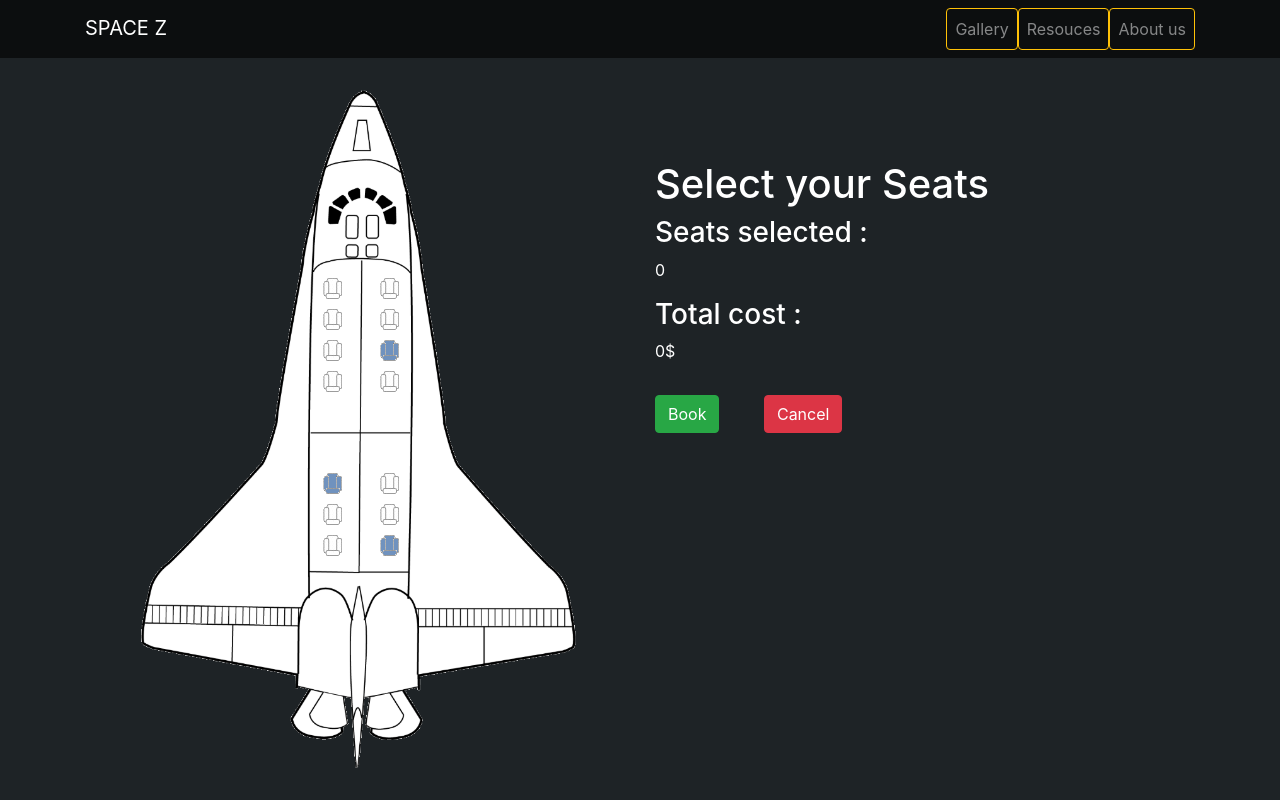
After one commit to Ivor18/spacez, a PHP site: page /book.html in a window 1280 px wide. The commit adds this page. Run offline with PHP 8.4, Linux system fonts and the light colour scheme.

Commit message:
commit 6

```diff
--- /dev/null
+++ b/book.html
@@ -0,0 +1,210 @@
+<!DOCTYPE html>
+<html>
+<head>
+	<title>Gallery Page</title>
+	  <link rel="stylesheet" type="text/css" href="css/bootstrap.min.css">
+</head>
+<body>
+	<style type="text/css">
+		.navbar{
+  margin-top: 0;
+  background-color: rgba(0,0,0,0.6);
+}
+.fixed-top.scrolled {
+  background-color: rgba(2,22,42,0.8);
+  transition: background-color 200ms linear;
+}
+.flx1{
+  display: flex;
+  flex-wrap: nowrap;
+  justify-content: flex-end;
+
+  width:100%;
+flex-basis: 100%;
+}
+#navb{
+  flex:4 1 75%;
+}
+		.jumbotron{
+			margin-top:12vh;
+			background-color: rgba(64,64,64,0.6);
+
+			color:white;
+		}
+		body,html{
+			width: 100%;
+			background-color: #1e2326;
+		}
+		.sps{
+
+			height: 96vh;
+		}
+		.vehicle{
+			position: absolute;
+		margin-top:4vh;
+		}
+
+		.seats{
+
+			display: flex;
+			width: 11vh;
+			height: 36vh;
+			flex-wrap: wrap;
+			align-items: flex-start;
+			justify-content: space-between;
+			align-content: space-between;
+			position: absolute;
+			z-index: 1;
+			margin-top: 34vh;
+			margin-left: 29vh;
+
+		}
+		.seatsl1{
+				display: flex;
+			flex-basis: 0.5;
+
+			flex-flow: column;
+			justify-content: space-between;
+
+			flex-wrap: wrap;
+
+		}
+		.seatsr1{
+				display: flex;
+			flex-basis: 0.5;
+			flex-flow: column;
+			justify-content: space-between;
+
+			flex-wrap: wrap;
+
+
+		}
+		.seatsl2{
+				display: flex;
+
+			flex-flow: column;
+			justify-content: space-between;
+
+			flex-wrap: wrap;
+
+		}
+		.seatsr2{
+				display: flex;
+
+			flex-flow: column;
+			justify-content: space-between;
+
+			flex-wrap: wrap;
+
+		}
+		button{
+			margin-right: 5vh;
+		}
+
+		.bdata{
+		margin: 20vh auto;
+		color:white;
+		}
+	</style>
+	<nav class="navbar navbar-expand-sm fixed-top navbar-dark">
+  <div class="container">
+  <ul class="navbar-nav flx1">
+    <li class="nav-item" id="navb">
+      <a class="navbar-brand" href="#">SPACE Z</a>
+    </li>
+    <li class="nav-item">
+      <a class="nav-link btn btn-outline-warning" href="#">Gallery</a>
+    </li>
+     <li class="nav-item">
+      <a class="nav-link btn btn-outline-warning" href="#">Resouces</a>
+    </li>
+    <li class="nav-item">
+      <a class="nav-link btn btn-outline-warning" href="#">About us</a>
+    </li>
+  </ul>
+</div>
+</nav>
+
+<div class="container">
+	<div class="row">
+<div class="col-sm-6 spaceshuttle">
+	<div class="vehicle">
+	<img class="sps" src="img/sps.png">
+	</div>
+<div class="seats">
+	<div  class="seatsl1">
+	<img class="is" src="img/seats.png">
+	<img class="is" src="img/seats.png">
+<img class="is" src="img/seats.png">
+<img class="is" src="img/seats.png">
+</div>
+<div  class="seatsr1">
+	<img class="is" src="img/seats.png">
+	<img class="is" src="img/seats.png">
+<img class="is" src="img/seatsb.png">
+<img class="is" src="img/seats.png">
+</div>
+	<div  class="seatsl2">
+
+	<img class="is" src="img/seatsb.png">
+<img class="is" src="img/seats.png">
+<img class="is" src="img/seats.png">
+</div>
+<div  class="seatsr2">
+
+	<img class="is" src="img/seats.png">
+<img class="is" src="img/seats.png">
+<img class="is" src="img/seatsb.png">
+</div>
+
+</div>
+
+</div>
+<div class="bdata col-sm-6">
+	<h1>Select your Seats</h1>
+	<h3>Seats selected : </h3>
+	<p id="cnt"></p>
+	<h3>Total cost : </h3>
+	<label id="cst"></label><label>$</label>
+	<br>
+	<br>
+	<button class="btn btn-success">Book</button>
+	<button class="btn btn-danger">Cancel</button>
+</div>
+</div>
+</div>
+<script type="text/javascript">
+	var s=0;
+	var c=0;
+	var cnt=document.getElementById("cnt");
+	var cst=document.getElementById("cst");
+	cnt.innerHTML=s;
+	cst.innerHTML=c;
+	var bt=document.getElementsByClassName("is");
+	for(var j=0;j<14;j++)
+	{
+		bt[j].addEventListener("click",addSeat);
+	}
+	function addSeat()
+	{
+		var att=this.getAttribute("src");
+		if(att!="img/seatsb.png")
+		{
+			if(att=="img/seats.png")
+			{
+		this.setAttribute("src","img/seatsg.png");
+		s++;
+	}
+		else
+		{
+			this.setAttribute("src","img/seats.png");
+			s--
+		}
+		c=s*10000;
+		cnt.innerHTML=s;
+		cst.innerHTML=c;
+	}
+	}
+</script>
+</body>
+</html>
--- a/index.php
+++ b/index.php
@@ -20,7 +20,7 @@
       <a class="nav-link btn btn-outline-warning" href="gallery.html">Gallery</a>
     </li>
      <li class="nav-item">
-      <a class="nav-link btn btn-outline-warning" href="#">Resouces</a>
+      <a class="nav-link btn btn-outline-warning" href="book.html">Book a Seat</a>
     </li>
     <li class="nav-item">
       <a class="nav-link btn btn-outline-warning" href="#">About us</a>
```
Also changed, not shown: img/bc - Copy.jpg (added), img/seats.png (added), img/seatsb.png (added), img/seatsg.png (added), img/sps.png (added).
